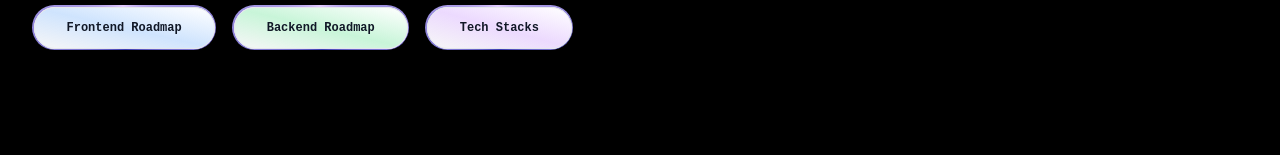
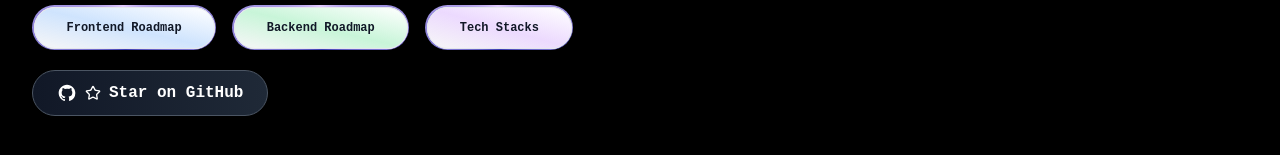
Before and after one commit to subhayudas/roadmap, a React (Create React App) app: page / in a window 1280 px wide. Shown: the part 459-614 px from the top of the page. Built offline with nearby package versions, Linux system fonts and the light colour scheme.

Commit message:
star on github

```diff
--- a/src/components/HeroSection.js
+++ b/src/components/HeroSection.js
@@ -1,7 +1,7 @@
 import * as React from "react"
 import { Link } from "react-router-dom"
 import { cn } from "../lib/utils"
-import { ChevronRight } from "lucide-react"
+import { ChevronRight, Star } from "lucide-react"
 import { UnicornBackground } from "./UnicornBackground"
 
 const HeroSection = React.forwardRef(function HeroSection({
@@ -74,6 +74,31 @@
                 </div>
               </span>
             </div>
+
+            {/* GitHub Star Button */}
+            <div className="mt-6">
+              <a
+                href="https://github.com/subhayudas/roadmap"
+                target="_blank"
+                rel="noopener noreferrer"
+                className="inline-flex items-center gap-2 px-6 py-3 bg-gradient-to-r from-gray-900 to-gray-800 hover:from-gray-800 hover:to-gray-700 text-white font-semibold rounded-full border border-gray-600 hover:border-gray-500 transition-all duration-300 shadow-lg hover:shadow-xl transform hover:scale-105 group"
+              >
+                <svg
+                  className="w-5 h-5 group-hover:rotate-12 transition-transform duration-300"
+                  fill="currentColor"
+                  viewBox="0 0 24 24"
+                  aria-hidden="true"
+                >
+                  <path
+                    fillRule="evenodd"
+                    d="M12 2C6.477 2 2 6.484 2 12.017c0 4.425 2.865 8.18 6.839 9.504.5.092.682-.217.682-.483 0-.237-.008-.868-.013-1.703-2.782.605-3.369-1.343-3.369-1.343-.454-1.158-1.11-1.466-1.11-1.466-.908-.62.069-.608.069-.608 1.003.07 1.531 1.032 1.531 1.032.892 1.53 2.341 1.088 2.91.832.092-.647.35-1.088.636-1.338-2.22-.253-4.555-1.113-4.555-4.951 0-1.093.39-1.988 1.029-2.688-.103-.253-.446-1.272.098-2.65 0 0 .84-.27 2.75 1.026A9.564 9.564 0 0112 6.844c.85.004 1.705.115 2.504.337 1.909-1.296 2.747-1.027 2.747-1.027.546 1.379.202 2.398.1 2.651.64.7 1.028 1.595 1.028 2.688 0 3.848-2.339 4.695-4.566 4.943.359.309.678.92.678 1.855 0 1.338-.012 2.419-.012 2.747 0 .268.18.58.688.482A10.019 10.019 0 0022 12.017C22 6.484 17.522 2 12 2z"
+                    clipRule="evenodd"
+                  />
+                </svg>
+                <Star className="w-4 h-4" />
+                <span>Star on GitHub</span>
+              </a>
+            </div>
           </div>
         </div>
       </section>
```
Also changed, not shown: 1 other file (tests, documents, lock files or other folders).
